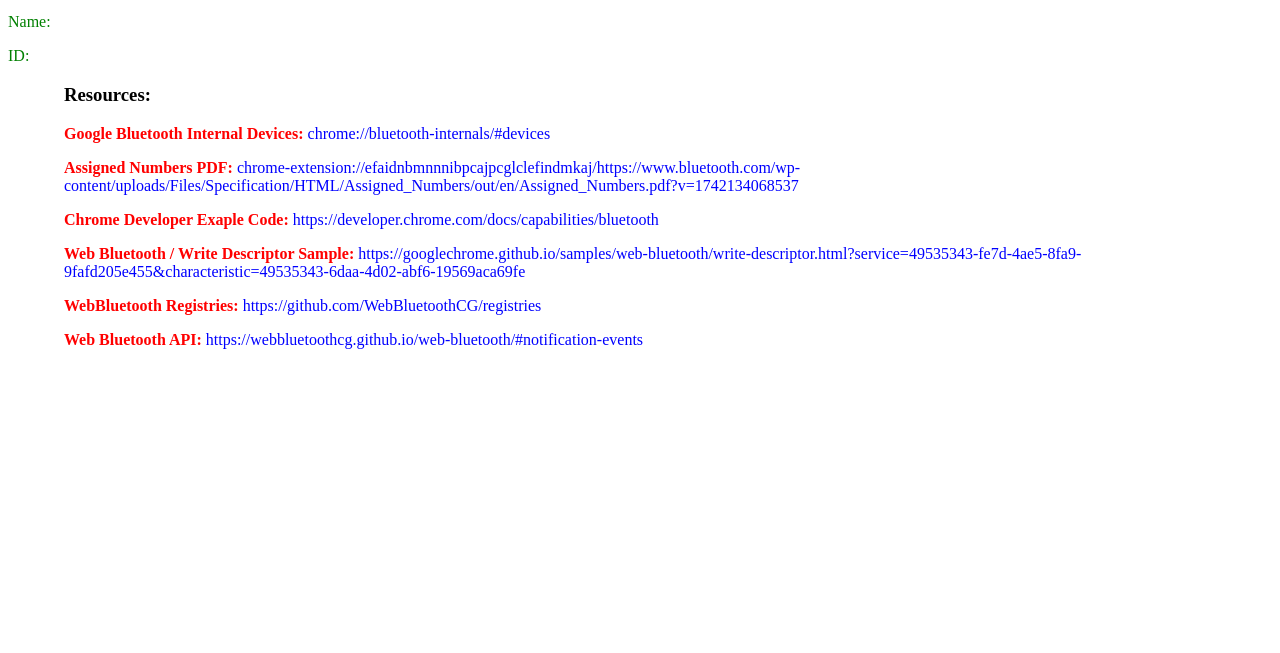
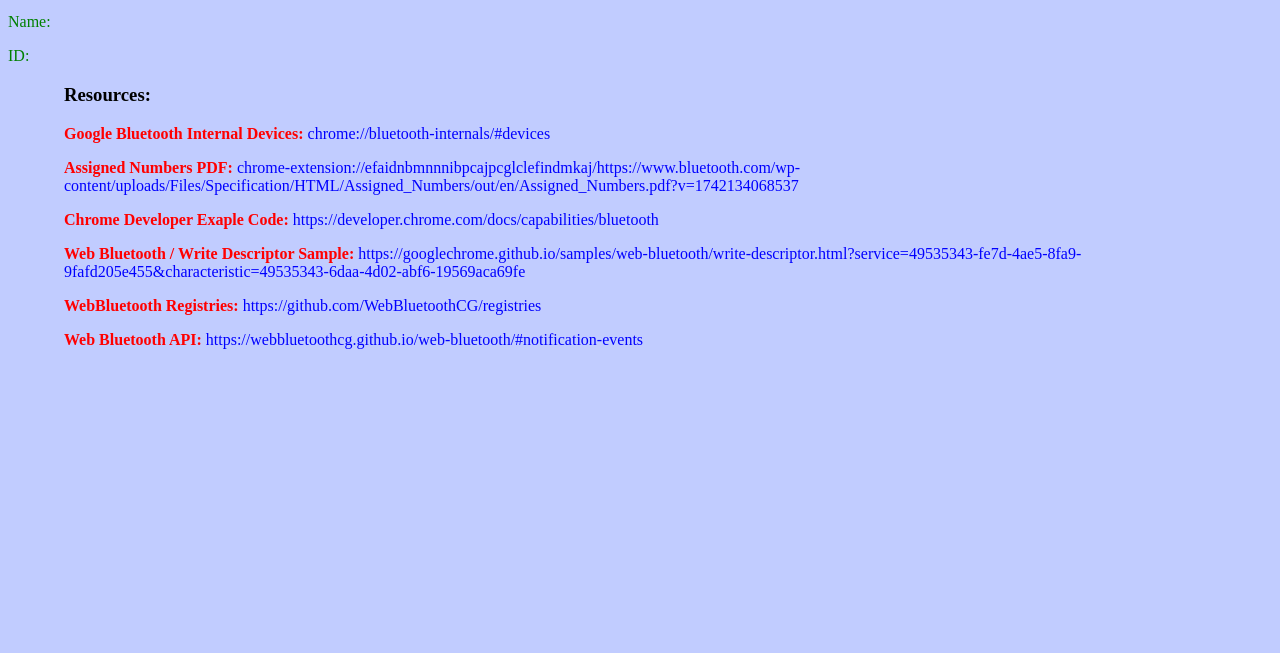
Before and after one commit to michelrendon11/BluetoothSyms, a plain HTML site: page index.html in a window 1280 px wide. Shown: the part 147-800 px from the top of the page. Drawn offline with Linux system fonts and the light colour scheme.

Commit message:
Update index.html

```diff
--- a/index.html
+++ b/index.html
@@ -4,6 +4,7 @@
     <meta charset="UTF-8">
     <meta name="viewport" content="width=device-width, initial-scale=1.0">
     <style>
+        body{background-color: rgb(193, 204, 255);}
         #title{ font-family: "palatino"; background-color: rgba(10, 10, 228, 0.759); width: 100%; height: auto; padding: 0.1rem 0; text-align: center; border-radius: 10px; box-shadow: 0px 2px 5px rgb(0, 0, 0); }
         h1{ color: white; text-shadow: 3px 2px 2px rgb(5, 85, 19);}
         button{ padding: 10px; font-size: 20px; border-radius: 10px; font-weight: bold; margin: auto; margin-top: 5px; background-image: linear-gradient(rgba(113, 142, 238, 0.71), rgb(240, 240, 240)); width: 12rem; }
```
